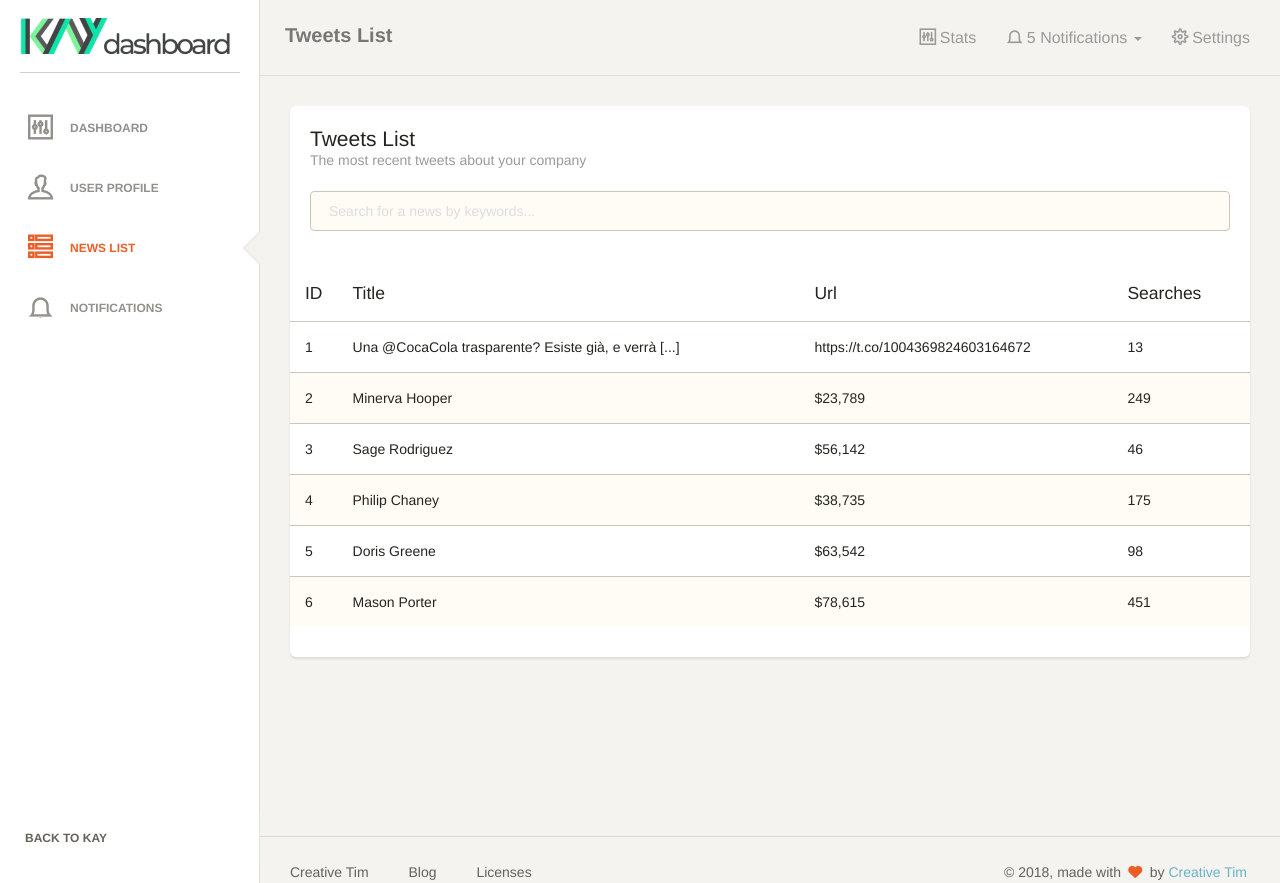
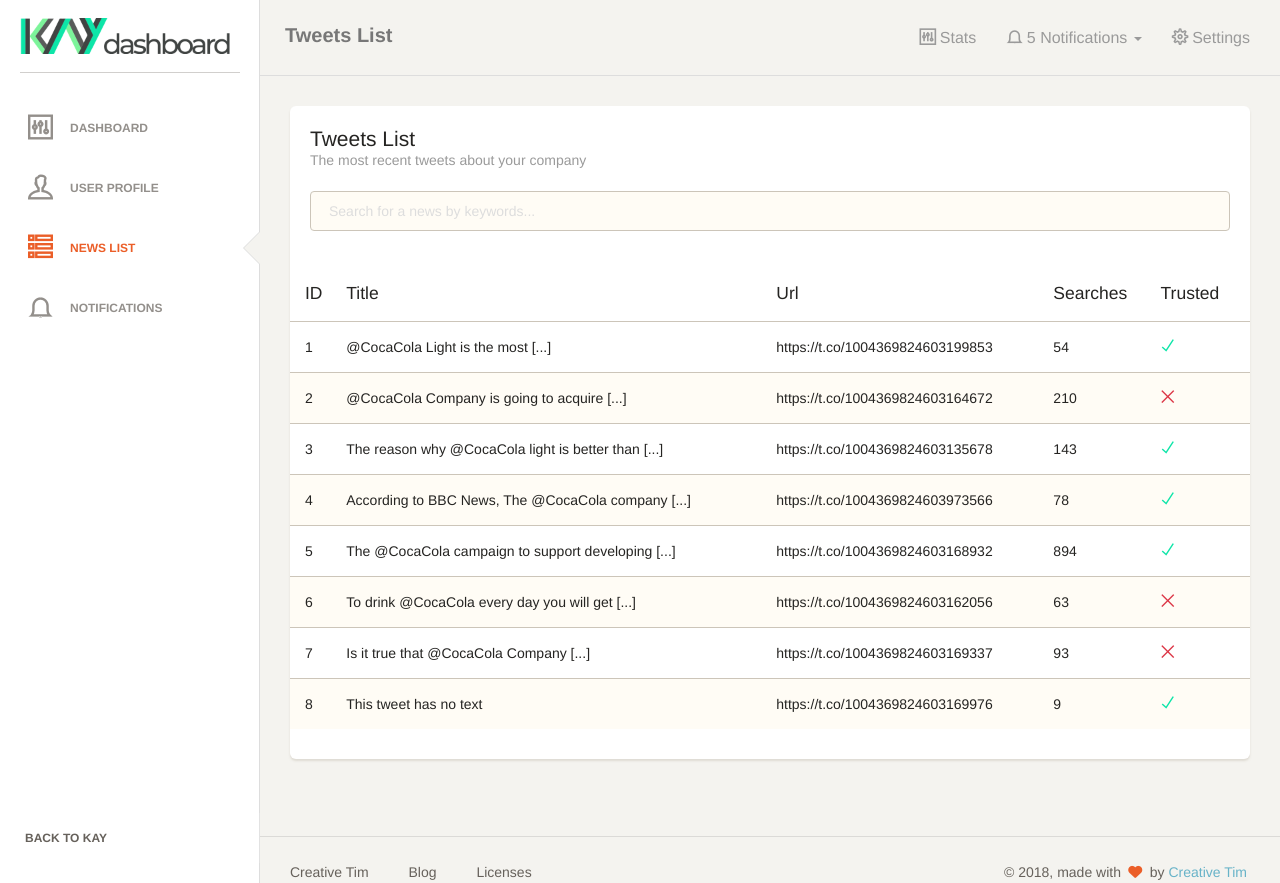
Before and after one commit to PorcianiAlex/DataManagers, a Flask app: page /firm-db/table in a window 1280 px wide. Run offline with Flask 2, Linux system fonts and the light colour scheme; some libraries are stand-ins or nearby versions; some web fonts are replaced.

Commit message:
Web App Finita (Manca solo la loading page e il disclaimer)

```diff
--- a/WebApp/app.py
+++ b/WebApp/app.py
@@ -21,10 +21,10 @@
       #score = evaluator.evaluate(result["url"])
       score = {"tweet_url": 0, # string
                 "article_url": 0, # string
-                "page_quality": "lightbox-yellow", #string
+                "page_quality": "lightbox-red", #string
                 "text_evaluation": "lightbox-red", # string
-                "source_reliability": "lightbox-green", #string
-                "final_score": 43   #integer in range [0:100]
+                "source_reliability": "lightbox-yellow", #string
+                "final_score": 83   #integer in range [0:100]
                }
     html = get_embed_code(result["url"])
     return render_template('evaluation_second.html', html=html, confidence=score["final_score"], page_q=score["page_quality"], text_ev=score["text_evaluation"], source=score["source_reliability"])
--- a/WebApp/templates/firm-db/table.html
+++ b/WebApp/templates/firm-db/table.html
@@ -146,43 +146,64 @@
                                     	<th>Title</th>
                                     	<th>Url</th>
 																			<th>Searches</th>
+																			<th>Trusted</th>
                                     </thead>
                                     <tbody>
                                         <tr>
                                         	<td>1</td>
-                                        	<td>Una @CocaCola trasparente? Esiste già, e verrà [...]</td>
-                                        	<td>https://t.co/1004369824603164672</td>
-																					<td>13</td>
+                                        	<td>@CocaCola Light is the most [...]</td>
+                                        	<td>https://t.co/1004369824603199853</td>
+																					<td>54</td>
+																					<td style="color: #0de5a8;"><i class="ti-check"></i></td>
                                         </tr>
                                         <tr>
                                         	<td>2</td>
-                                        	<td>Minerva Hooper</td>
-                                        	<td>$23,789</td>
-																					<td>249</td>
+																					<td>@CocaCola Company is going to acquire [...]</td>
+                                        	<td>https://t.co/1004369824603164672</td>
+																					<td>210</td>
+																					<td style="color: #dc3545;"><i class="ti-close"></i></td>
                                         </tr>
                                         <tr>
                                         	<td>3</td>
-                                        	<td>Sage Rodriguez</td>
-                                        	<td>$56,142</td>
-																					<td>46</td>
+																					<td>The reason why @CocaCola light is better than [...]</td>
+                                        	<td>https://t.co/1004369824603135678</td>
+																					<td>143</td>
+																					<td style="color: #0de5a8;"><i class="ti-check"></i></td>
                                         </tr>
                                         <tr>
                                         	<td>4</td>
-                                        	<td>Philip Chaney</td>
-                                        	<td>$38,735</td>
-																					<td>175</td>
+																					<td>According to BBC News, The @CocaCola company [...]</td>
+                                        	<td>https://t.co/1004369824603973566</td>
+																					<td>78</td>
+																					<td style="color: #0de5a8;"><i class="ti-check"></i></td>
                                         </tr>
                                         <tr>
                                         	<td>5</td>
-                                        	<td>Doris Greene</td>
-                                        	<td>$63,542</td>
-																					<td>98</td>
+																					<td>The @CocaCola campaign to support developing [...]</td>
+                                        	<td>https://t.co/1004369824603168932</td>
+																					<td>894</td>
+																					<td style="color: #0de5a8;"><i class="ti-check"></i></td>
                                         </tr>
-                                        <tr>
+																				<tr>
                                         	<td>6</td>
-                                        	<td>Mason Porter</td>
-                                        	<td>$78,615</td>
-																					<td>451</td>
+																					<td>To drink @CocaCola every day you will get [...]</td>
+                                        	<td>https://t.co/1004369824603162056</td>
+																					<td>63</td>
+																					<td style="color: #dc3545;"><i class="ti-close"></i></td>
+                                        </tr>
+																				<tr>
+                                        	<td>7</td>
+																					<td>Is it true that @CocaCola Company [...]</td>
+                                        	<td>https://t.co/1004369824603169337</td>
+																					<td>93</td>
+																					<td style="color: #dc3545;"><i class="ti-close"></i></td>
+                                        </tr>
+																				<tr>
+                                        	<td>8</td>
+																					<td>This tweet has no text</td>
+                                        	<td>https://t.co/1004369824603169976</td>
+																					<td>9</td>
+																					<td style="color: #0de5a8;"><i class="ti-check"></i></td>
                                         </tr>
                                     </tbody>
                                 </table>
```
Also changed, not shown: WebApp/templates/firm-db/dashboard.html (+18 -69 lines), WebApp/templates/firm-db/user.html (+7 -7 lines), WebApp/templates/index_second.html (+14 -0 lines), WebApp/static/firm-db/img/background.jpg, WebApp/static/firm-db/img/faces/face-2.jpg, WebApp/static/index_second/css/now-ui-kit.css.
